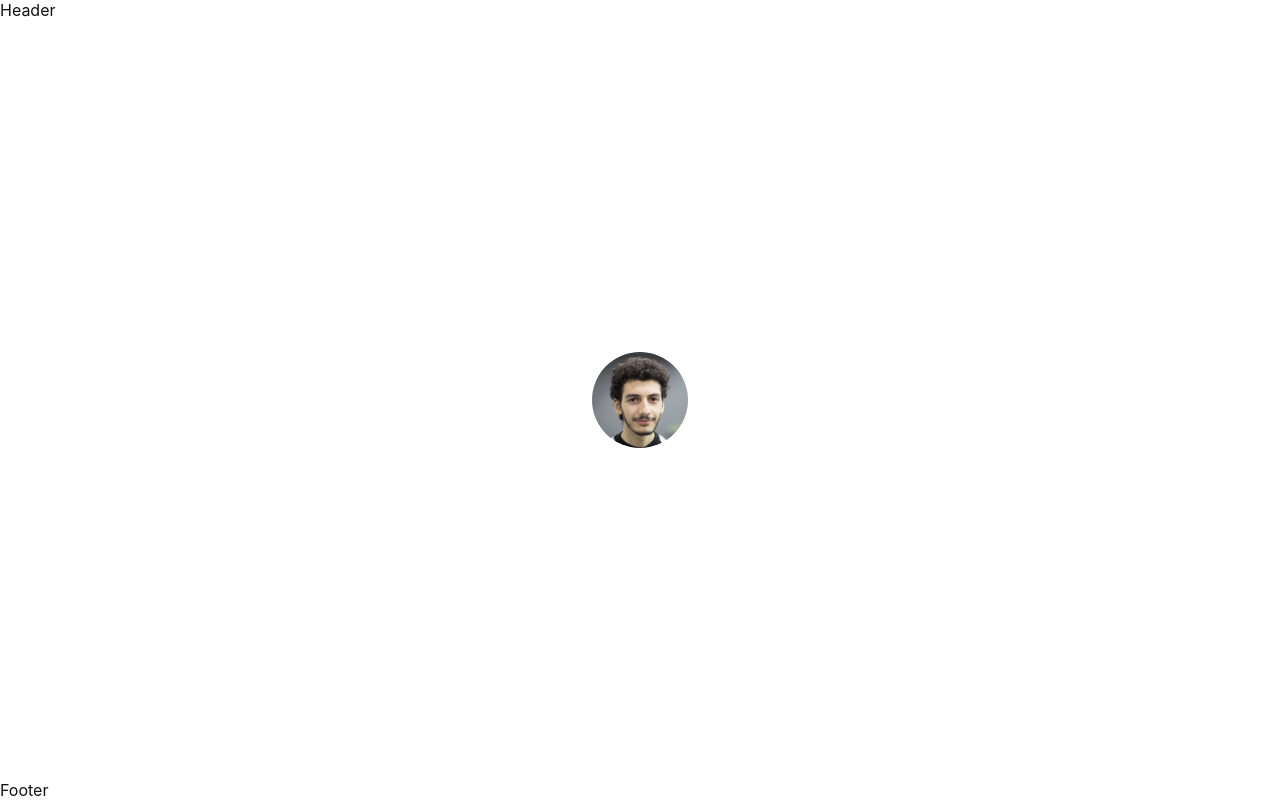
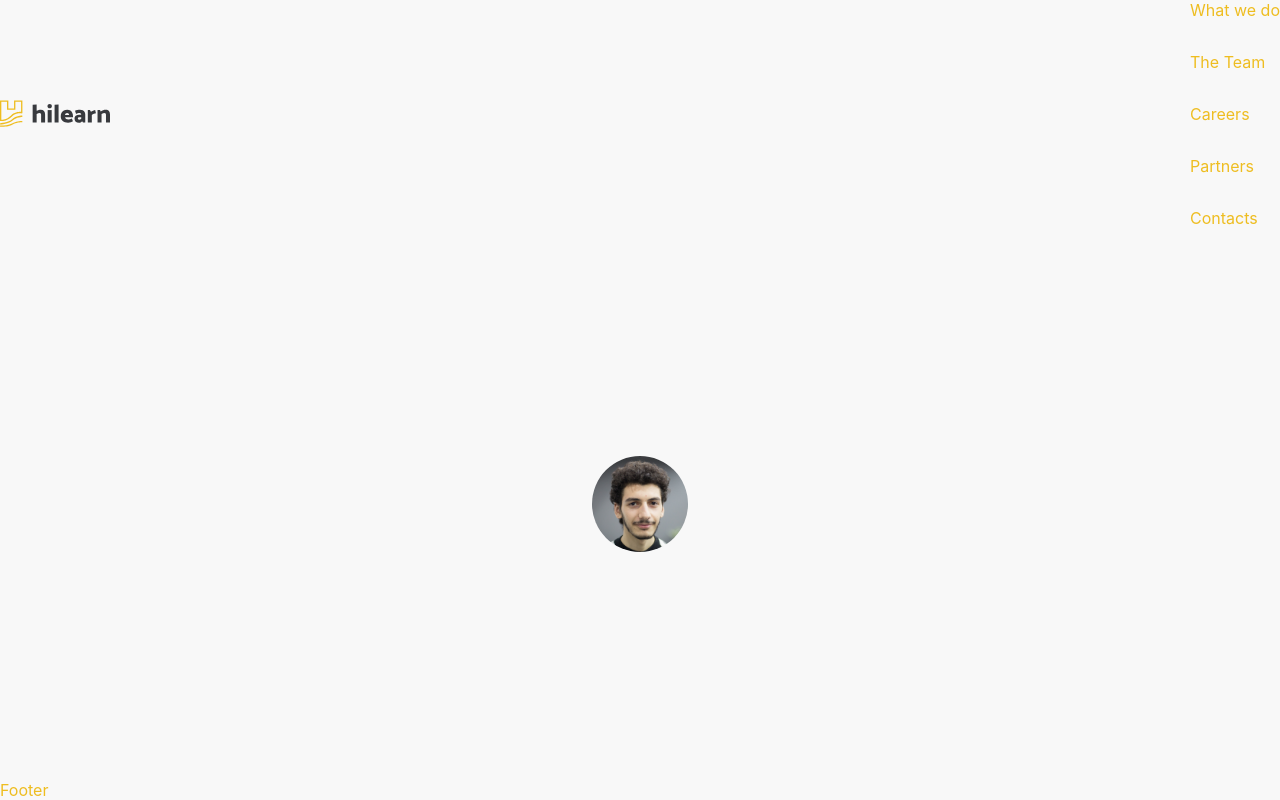
Before and after one commit to hilearn/website, a Next.js app: page / in a window 1280 px wide. Built offline with nearby package versions, Linux system fonts and the light colour scheme.

Commit message:
add links

```diff
--- a/src/components/Layout/Header.tsx
+++ b/src/components/Layout/Header.tsx
@@ -1,6 +1,45 @@
+import Image from 'next/image';
+import Link from 'next/link';
+import styled from 'styled-components';
+import logo from '../../../public/images/Logo.svg';
+
+const Container = styled.nav`
+  display: flex;
+  width: 100%;
+  justify-content: space-between;
+`;
+
+const Links = styled.div`
+  display: grid;
+  grid-gap: 32px;
+  grid-template: 1fr / repeat(5);
+`;
+
 const Header = () => {
   return (
-    <div>Header</div>
+    <Container>
+      <Image
+        src={logo}
+        alt="Logo"
+      />
+      <Links>
+        <Link href="/w">
+          What we do
+        </Link>
+        <Link href="/w">
+          The Team
+        </Link>
+        <Link href="/w">
+          Careers
+        </Link>
+        <Link href="/w">
+          Partners
+        </Link>
+        <Link href="/w">
+          Contacts
+        </Link>
+      </Links>
+    </Container>
   );
 };
 
--- a/src/components/Layout/Layout.tsx
+++ b/src/components/Layout/Layout.tsx
@@ -10,6 +10,7 @@ const Container = styled.div`
   display: grid;
   grid-template: auto 1fr auto / 1fr;
   min-height: 100%;
+  background-color: ${({ theme }) => theme.colors.background};
 `;
 
 const Layout = ({ children }: ComponentProps) => {
--- a/src/theme.ts
+++ b/src/theme.ts
@@ -2,8 +2,9 @@ import { DefaultTheme } from "styled-components";
 
 const theme: DefaultTheme = {
   colors: {
-    primary: '#111',
-    secondary: '#0070f3',
+    primary: '#EEBD20',
+    secondary: '#F3F1EA',
+    background: '#F8F8F8',
   },
 };
 
--- a/styled.d.ts
+++ b/styled.d.ts
@@ -5,6 +5,7 @@ declare module 'styled-components' {
     colors: {
       primary: string;
       secondary: string;
+      background: string;
     };
   }
 }
```
Also changed, not shown: public/images/logo.svg.
